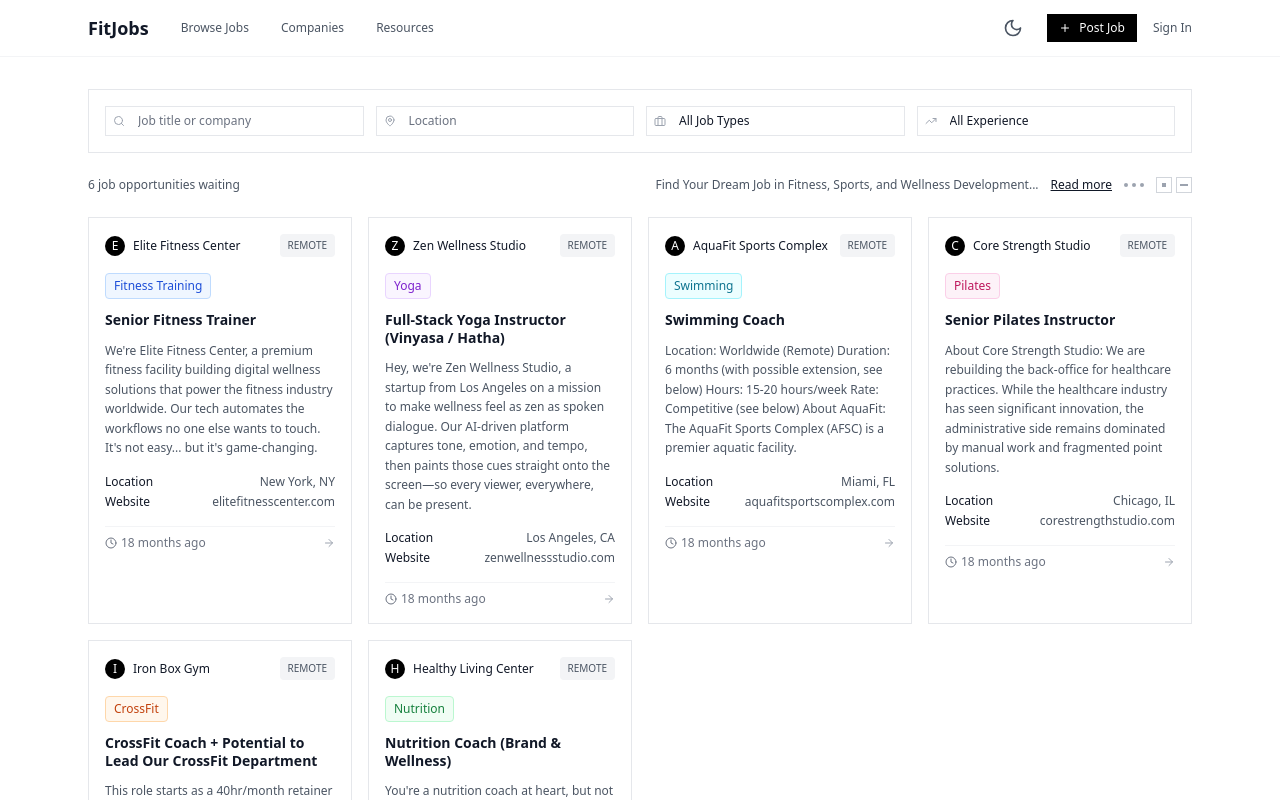
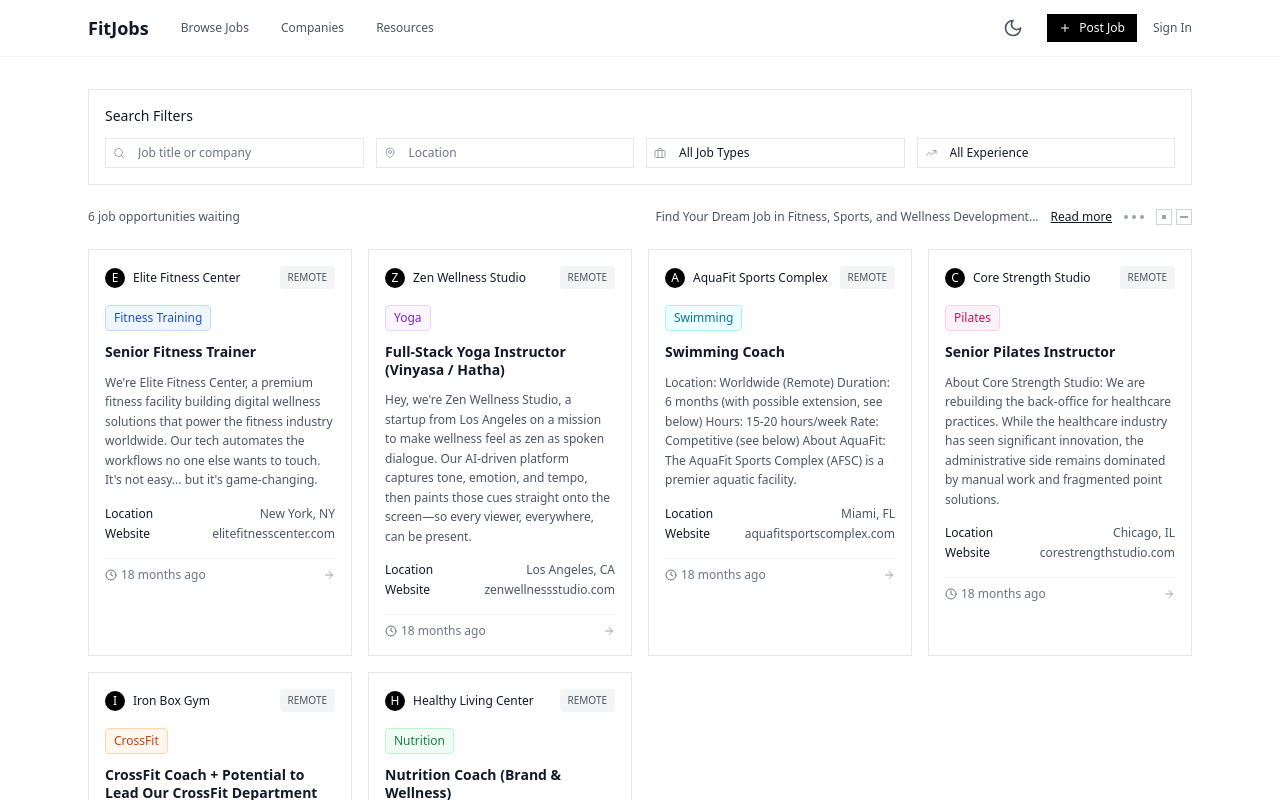
Before and after one commit to DagassaCoop/finofan-test-task, a React (Vite) app: page / in a window 1280 px wide. Shown: the top 800 px of the page. Built offline with nearby package versions, Linux system fonts and the light colour scheme.

Commit message:
update: add reset btn to SearchFilters

```diff
--- a/src/App.tsx
+++ b/src/App.tsx
@@ -17,7 +17,7 @@ import { useJobModals } from './hooks/useJobModals';
 const App = () => {
   const [jobs] = useState<Job[]>(mockJobs);
 
-  const { filters, filteredJobs, handleFilterChange } = useJobFilters(jobs);
+  const { filters, filteredJobs, handleFilterChange, resetFilters } = useJobFilters(jobs);
   const {
     isPostModalOpen,
     openPostJobModal,
@@ -35,6 +35,7 @@ const App = () => {
           <SearchFilters
             filters={filters}
             onFilterChange={handleFilterChange}
+            onResetFilters={resetFilters}
           />
 
           <JobGrid jobs={filteredJobs} onJobClick={openJobDetailModal} />
--- a/src/components/SearchFilters.tsx
+++ b/src/components/SearchFilters.tsx
@@ -1,13 +1,17 @@
+// Core
 import React from 'react';
-import { Search, MapPin, Briefcase, TrendingUp } from 'lucide-react';
+import { Search, MapPin, Briefcase, TrendingUp, X } from 'lucide-react';
+
+// Types
 import { FilterState } from '../types/FilterState';
 
 interface SearchFiltersProps {
   filters: FilterState;
   onFilterChange: (filters: FilterState) => void;
+  onResetFilters: () => void;
 }
 
-const SearchFilters: React.FC<SearchFiltersProps> = ({ filters, onFilterChange }) => {
+const SearchFilters: React.FC<SearchFiltersProps> = ({ filters, onFilterChange, onResetFilters }) => {
   const handleInputChange = (field: keyof FilterState, value: string) => {
     onFilterChange({
       ...filters,
@@ -15,8 +19,22 @@ const SearchFilters: React.FC<SearchFiltersProps> = ({ filters, onFilterChange }
     });
   };
 
+  const hasActiveFilters = filters.search || filters.location || filters.jobType || filters.experience;
+
   return (
     <div className="bg-white dark:bg-gray-800 border border-gray-200 dark:border-gray-700 p-4 mb-6">
+      <div className="flex justify-between items-center mb-3">
+        <h3 className="text-sm font-medium text-gray-900 dark:text-white">Search Filters</h3>
+        {hasActiveFilters && (
+          <button
+            onClick={onResetFilters}
+            className="flex items-center gap-1 text-xs text-gray-500 dark:text-gray-400 hover:text-gray-700 dark:hover:text-gray-200 transition-colors"
+          >
+            <X className="w-3 h-3" />
+            Clear Filters
+          </button>
+        )}
+      </div>
       <div className="grid grid-cols-1 md:grid-cols-2 lg:grid-cols-4 gap-3">
         {/* Search Input */}
         <div className="relative">
```
